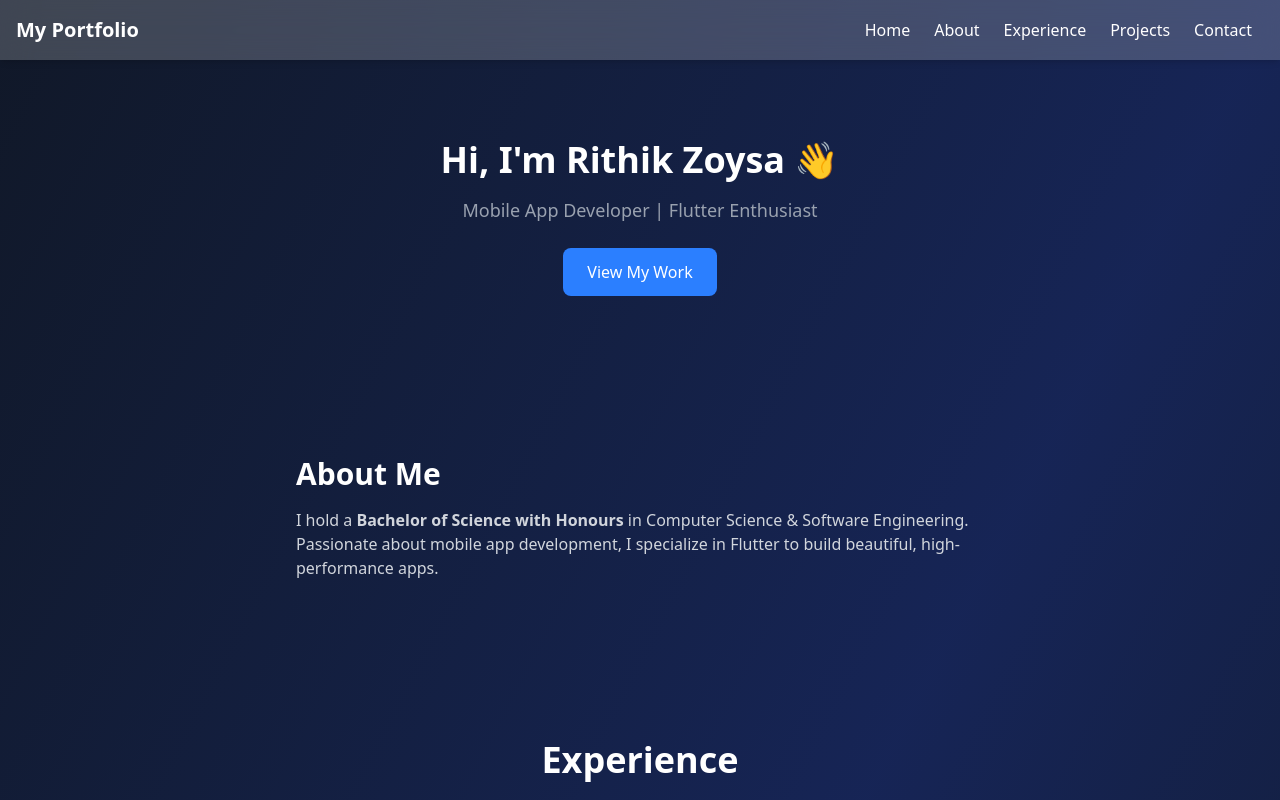
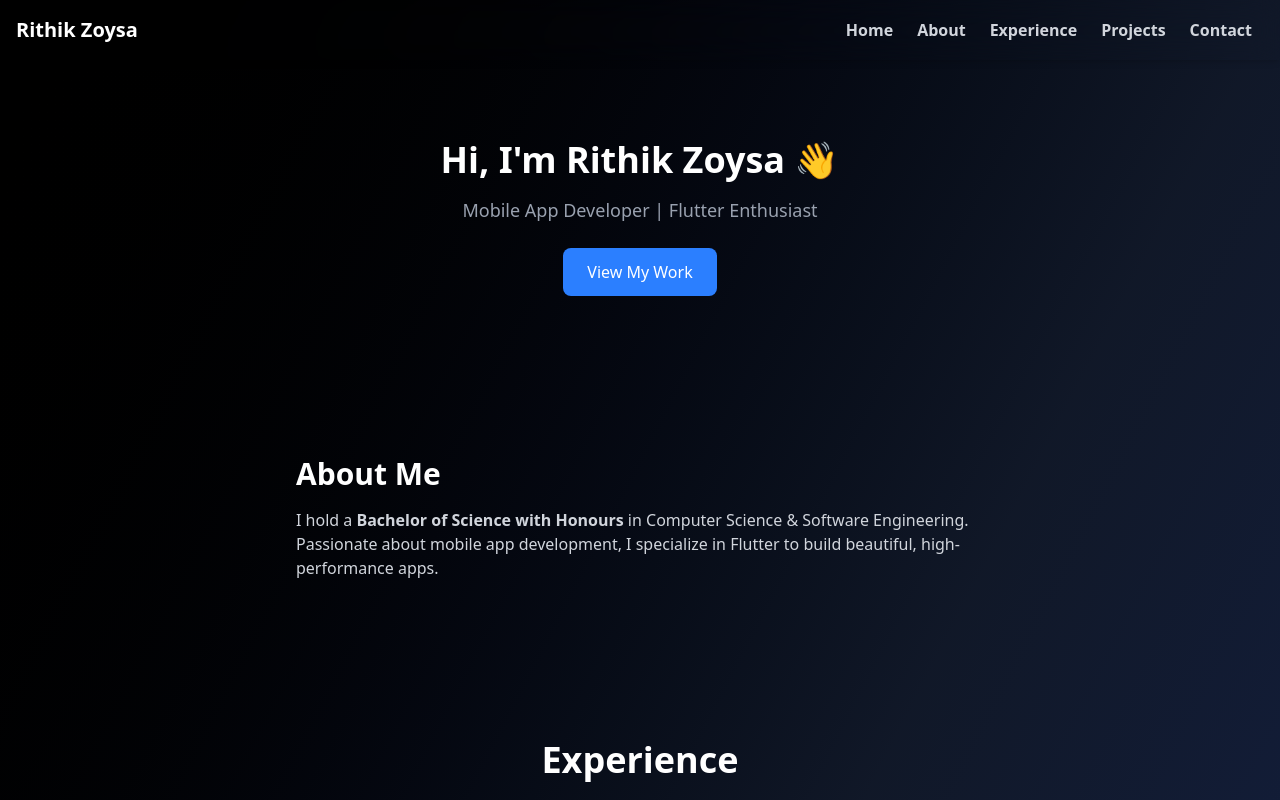
Before and after one commit to rZoysa/portfolio, a React (Vite) app: page / in a window 1280 px wide. Shown: the top 800 px of the page. Built offline with nearby package versions, Linux system fonts and the light colour scheme.

Commit message:
update App and Navbar components for improved aesthetics and user experience

```diff
--- a/src/App.jsx
+++ b/src/App.jsx
@@ -9,7 +9,7 @@ import Footer from "./components/Footer";
 
 export default function App() {
   return (
-    <div className="min-h-screen bg-gradient-to-br from-gray-900 via-blue-950 to-gray-900 text-white">
+    <div className="min-h-screen bg-gradient-to-br from-black via-gray-900 to-blue-950 text-white">
       <Navbar />
       <Home />
       <About />
--- a/src/components/Navbar.jsx
+++ b/src/components/Navbar.jsx
@@ -1,14 +1,14 @@
 export default function Navbar() {
   return (
-    <nav className="bg-white/20 backdrop-blur-lg text-white p-4 sticky top-0 z-10 shadow-md">
+    <nav className="bg-white/0 backdrop-blur-lg text-white p-4 sticky top-0 z-10 shadow-md">
       <div className="container mx-auto flex justify-between items-center">
-        <h1 className="text-xl font-bold">My Portfolio</h1>
-        <div>
-          <a href="#" className="mx-3">Home</a>
-          <a href="#about" className="mx-3">About</a>
-          <a href="#experience" className="mx-3">Experience</a>
-          <a href="#projects" className="mx-3">Projects</a>
-          <a href="#contact" className="mx-3">Contact</a>
+        <h1 className="text-xl font-bold">Rithik Zoysa</h1>
+        <div className="font-bold text-gray-300">
+          <a href="#" className="mx-3 hover:text-white hover:scale-110 inline-block transition-transform duration-200">Home</a>
+          <a href="#about" className="mx-3 hover:text-white hover:scale-110 inline-block transition-transform duration-200">About</a>
+          <a href="#experience" className="mx-3 hover:text-white hover:scale-110 inline-block transition-transform duration-200">Experience</a>
+          <a href="#projects" className="mx-3 hover:text-white hover:scale-110 inline-block transition-transform duration-200">Projects</a>
+          <a href="#contact" className="mx-3 hover:text-white hover:scale-110 inline-block transition-transform duration-200">Contact</a>
         </div>
       </div>
     </nav>
```
